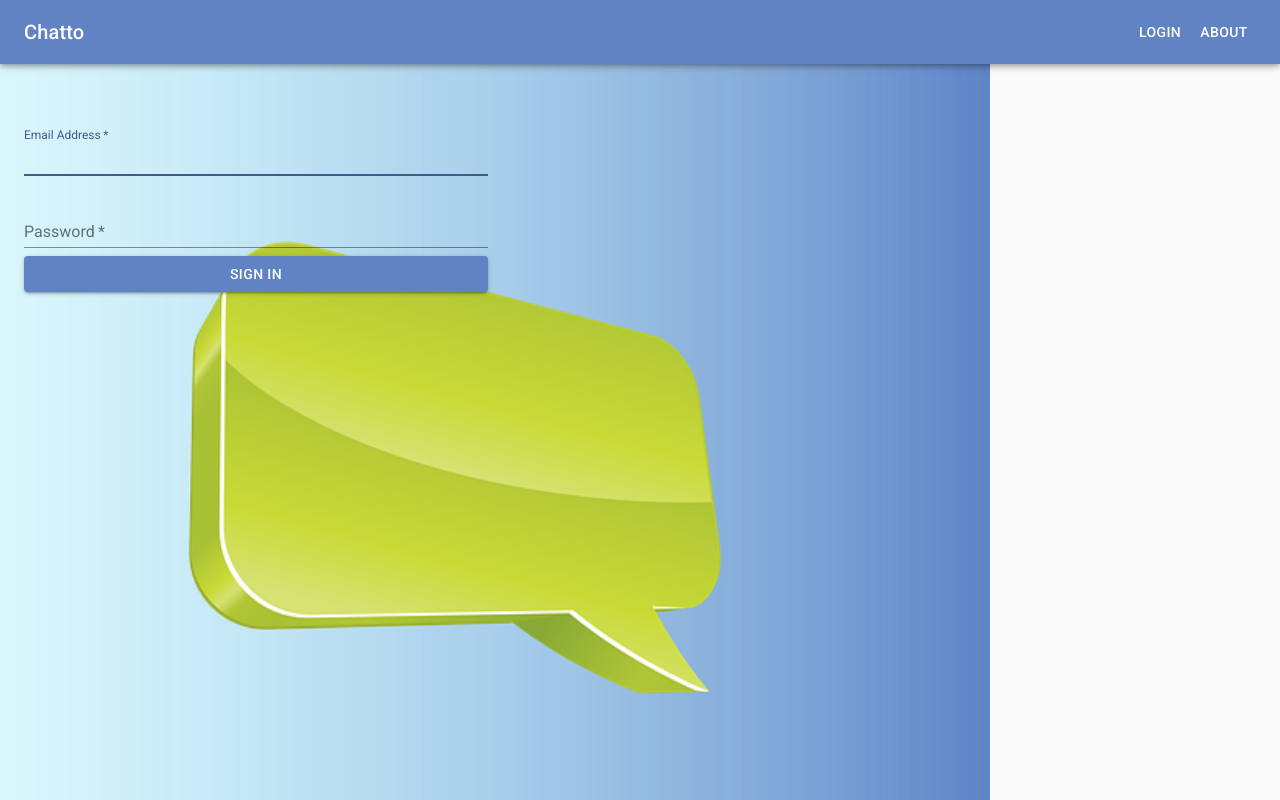
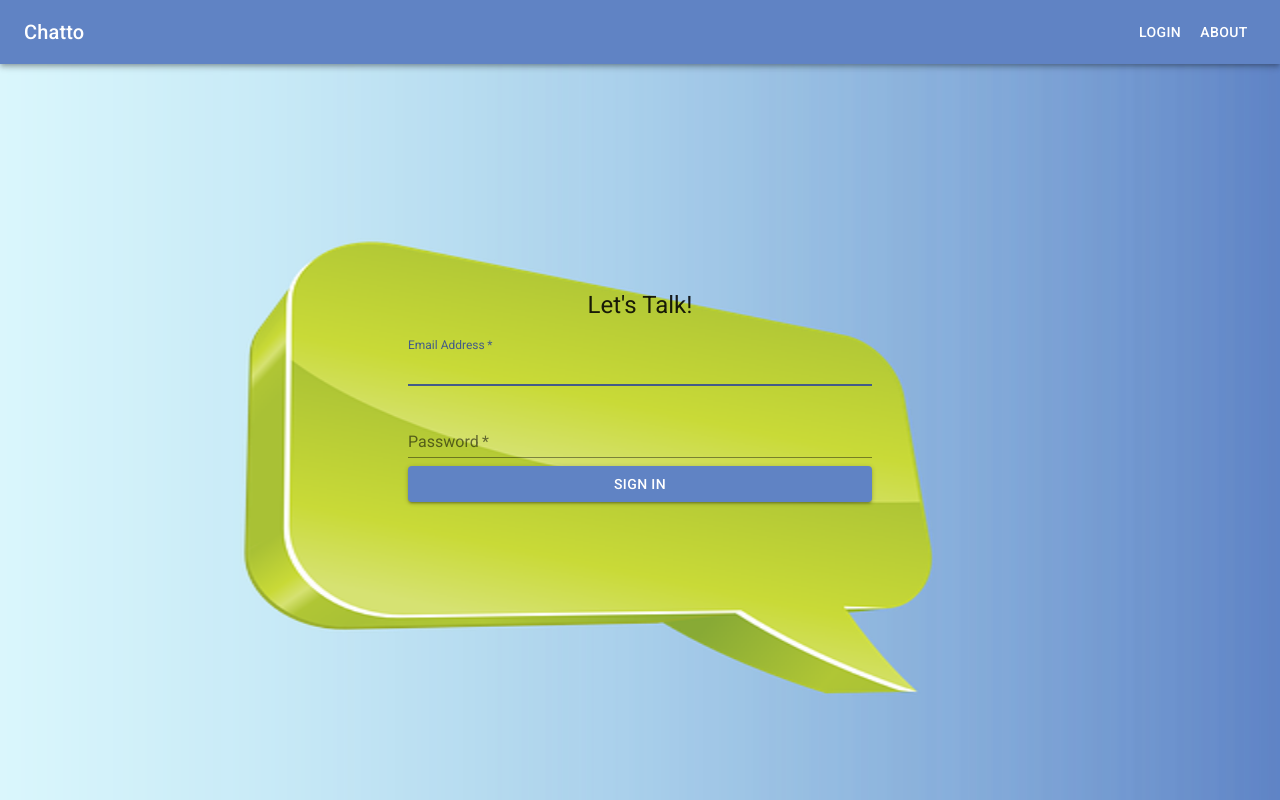
Before and after one commit to BarbaraPruz/chatto, a React (Create React App) app in the folder client/: page /login in a window 1280 px wide. Built offline with nearby package versions, Linux system fonts and the light colour scheme.

Commit message:
Splash screen - center login form

```diff
--- a/client/src/components/Style.js
+++ b/client/src/components/Style.js
@@ -7,16 +7,14 @@ const styles = theme => ({
     marginRight: theme.spacing.unit * 3,
   },
   splashMain: {
-    minHeight: '100%',
-    minWidth: '1024px',
     width: '100%',
-   // height: 'auto',
+    height: '100%',
     position: 'fixed',
-   // top: 0,
-   // left: 0,
-    backgroundImage: `url(${Image})`,
+    backgroundImage: `url(${Image}) `,
     backgroundRepeat: 'no-repeat',
-    backgroundSize: 'contain', //'cover',
+    backgroundSize: '100% 100%',
+    display:'flex',
+    justifyContent:'center',
   },
   appTitle: {
     flex: 1,
@@ -45,13 +43,13 @@ const styles = theme => ({
     marginLeft: `${theme.spacing.unit}px`
   },
   loginForm: {
-    marginTop: theme.spacing.unit * 8,
     display: 'flex',
     flexDirection: 'column',
     alignItems: 'center',
     padding: `${theme.spacing.unit * 2}px ${theme.spacing.unit * 3}px ${theme.spacing.unit * 3}px`,
-
-    width: '40%'
+    width: '40%',
+    height: '100%',
+    justifyContent: 'center'
   },
   submit: {
     marginTop: theme.spacing.unit * 3,
--- a/client/src/components/user/LoginForm.js
+++ b/client/src/components/user/LoginForm.js
@@ -42,10 +42,10 @@ class LoginForm extends Component {
         const mainClasses=`${classes.main}, ${classes.splashMain}`;
         return (
             <main className={mainClasses}>
-                <Typography component="h1" variant="h5">
-                    Let's Talk!
-                </Typography>
                 <form onSubmit={ event => this.handleLogin(event) } className={classes.loginForm}>
+                    <Typography component="h1" variant="h5">
+                        Let's Talk!
+                    </Typography>
                     <FormControl margin="normal" required fullWidth>
                         <InputLabel htmlFor="email">Email Address</InputLabel>
                         <Input onChange={ event => this.handleChange(event) } id="email" name="email" autoComplete="email" autoFocus />
```
